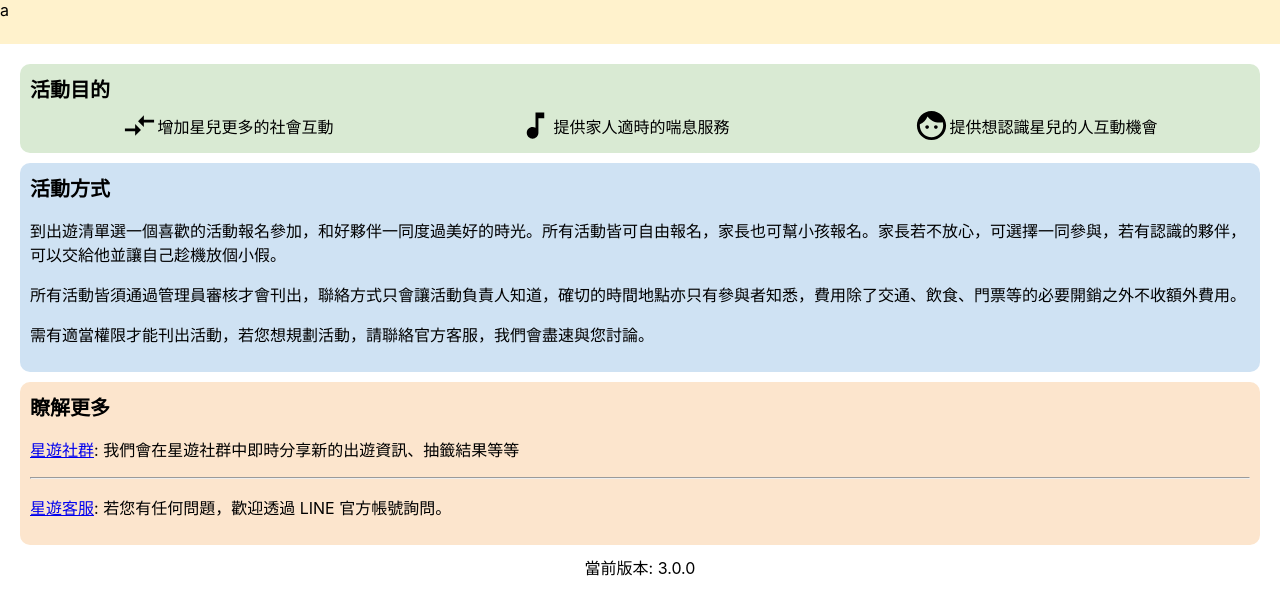
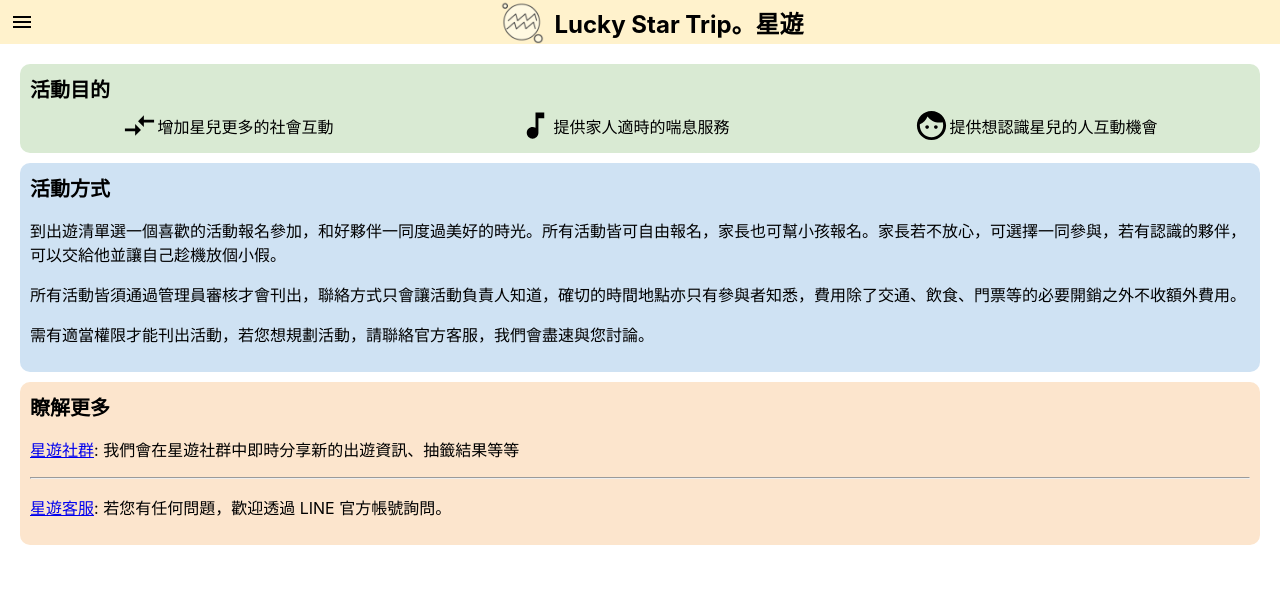
Before and after one commit to r3399r/sadalsuud, a React (Create React App) app in the folder frontend2/: page / in a window 1280 px wide. Shown: the top 614 px of the page. Built offline with nearby package versions, Linux system fonts and the light colour scheme.

Commit message:
improve navbar

```diff
--- a/frontend2/src/component/Navbar.module.scss
+++ b/frontend2/src/component/Navbar.module.scss
@@ -1,4 +1,48 @@
 .self {
   height: 44px;
   background-color: var(--navbar-background);
+  font-size: 24px;
+  display: flex;
+  justify-content: space-between;
+  align-items: center;
+  padding: 0 10px;
 }
+.drawerBtn {
+  display: flex;
+  align-items: center;
+  cursor: pointer;
+}
+.title {
+  height: 100%;
+  flex: 1;
+  display: flex;
+  gap: 10px;
+  justify-content: center;
+  align-items: center;
+  .logo {
+    height: 100%;
+  }
+}
+.drawer {
+  width: 250px;
+  height: 100vh;
+  font-size: 24px;
+}
+.list {
+  padding: 40px 20px 20px 20px;
+
+  display: flex;
+  flex-direction: column;
+  gap: 20px;
+  > div {
+    cursor: pointer;
+    display: flex;
+    align-items: center;
+    gap: 10px;
+    outline: transparent;
+  }
+}
+.ver {
+  font-size: 16px;
+  padding-left: 20px;
+}
--- a/frontend2/src/component/Navbar.tsx
+++ b/frontend2/src/component/Navbar.tsx
@@ -1,5 +1,50 @@
+import ContactSupportIcon from '@mui/icons-material/ContactSupport';
+import EventIcon from '@mui/icons-material/Event';
+import HomeIcon from '@mui/icons-material/Home';
+import MenuIcon from '@mui/icons-material/Menu';
+import { Drawer } from '@mui/material';
+import { useState } from 'react';
+import { useNavigate } from 'react-router-dom';
+import { Page } from 'src/constant/Page';
+import packageJson from '../../package.json'; // eslint-disable-line
 import style from './Navbar.module.scss';
 
-const Navbar = () => <div className={style.self}>a</div>;
+const Navbar = () => {
+  const [open, setOpen] = useState<boolean>(false);
+  const navigate = useNavigate();
+
+  const toggleDrawer = () => setOpen(!open);
+
+  return (
+    <div className={style.self}>
+      <div className={style.drawerBtn} onClick={toggleDrawer}>
+        <MenuIcon />
+      </div>
+      <div className={style.title}>
+        <img className={style.logo} src="/logo400.png" />
+        <b>Lucky Star Trip。星遊</b>
+      </div>
+      <Drawer anchor="left" open={open} onClose={toggleDrawer}>
+        <div className={style.drawer}>
+          <div className={style.list}>
+            <div onClick={() => navigate(Page.LANDING)}>
+              <HomeIcon />
+              首頁
+            </div>
+            <div>
+              <EventIcon />
+              出遊清單
+            </div>
+            <div>
+              <ContactSupportIcon />
+              常見問題
+            </div>
+          </div>
+          <div className={style.ver}>當前版本: {packageJson.version}</div>
+        </div>
+      </Drawer>
+    </div>
+  );
+};
 
 export default Navbar;
--- a/frontend2/src/page/landing/Landing.module.scss
+++ b/frontend2/src/page/landing/Landing.module.scss
@@ -42,10 +42,6 @@
 .icon {
   margin: 10px 0;
 }
-.ver {
-  text-align: center;
-  margin-bottom: 60px;
-}
 
 .green {
   background-color: var(--landing-card-goal);
--- a/frontend2/src/page/landing/Landing.tsx
+++ b/frontend2/src/page/landing/Landing.tsx
@@ -2,7 +2,6 @@ import CompareArrowsIcon from '@mui/icons-material/CompareArrows';
 import FaceIcon from '@mui/icons-material/Face';
 import MusicNoteIcon from '@mui/icons-material/MusicNote';
 import classNames from 'classnames';
-import packageJson from '../../../package.json'; // eslint-disable-line
 import style from './Landing.module.scss';
 
 const Landing = () => (
@@ -47,7 +46,6 @@ const Landing = () => (
         <a href="https://lin.ee/gk8ydMG">星遊客服</a>: 若您有任何問題，歡迎透過 LINE 官方帳號詢問。
       </p>
     </div>
-    <div className={style.ver}>當前版本: {packageJson.version}</div>
   </div>
 );
 
```
